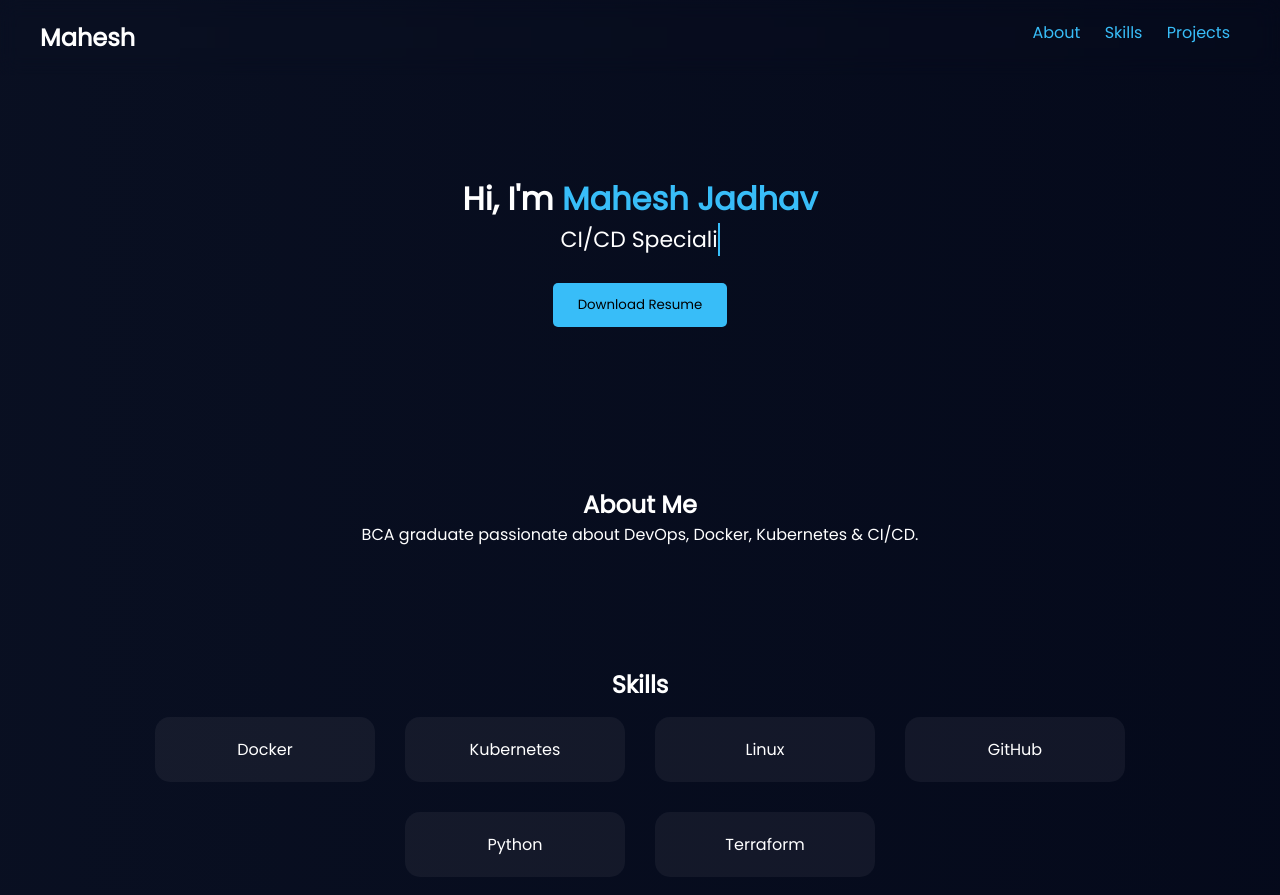
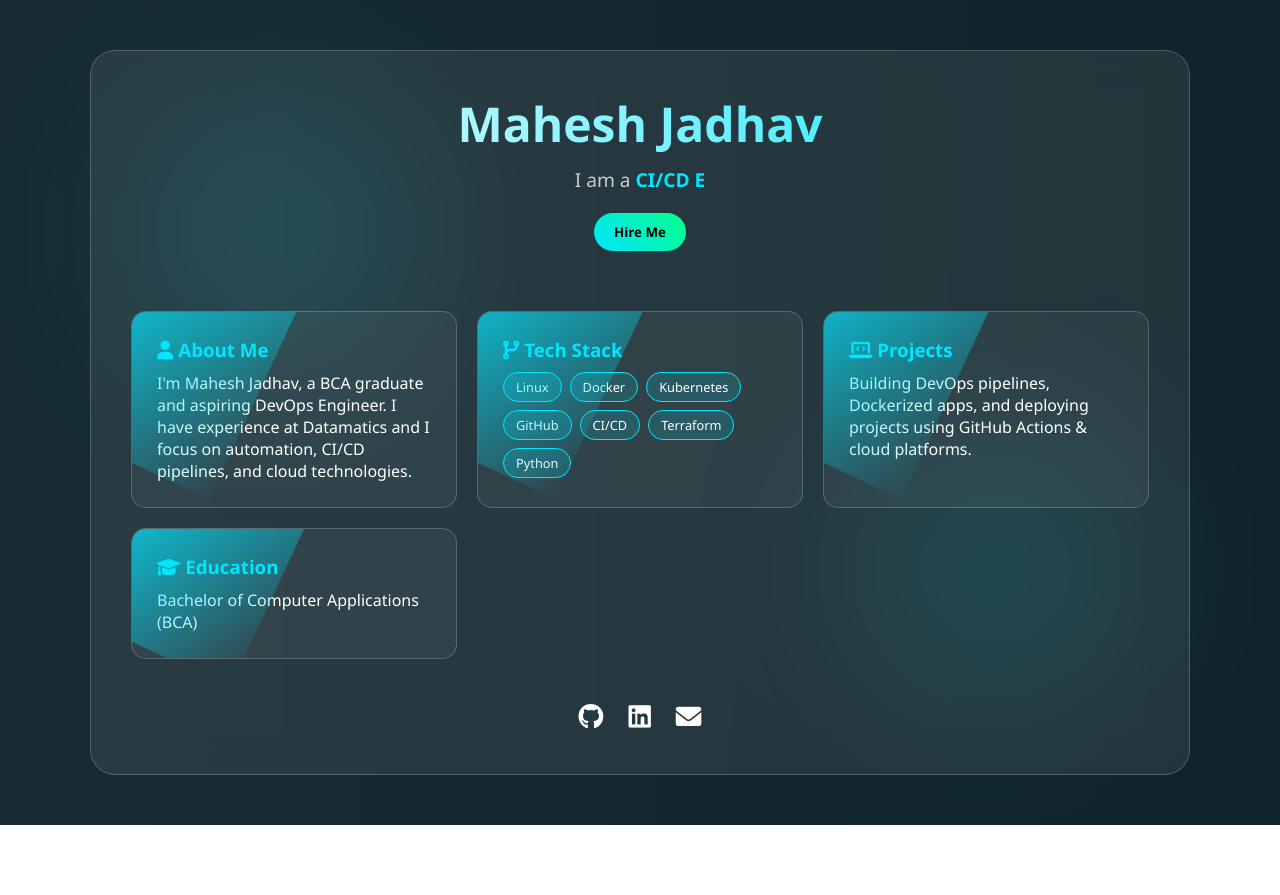
Before and after one commit to Mahesh5752/github-actinos, a plain HTML site: page index.html in a window 1280 px wide. Shown: the top 895 px of the page. After the commit the page ends 825 px from the top, so only its background shows below. Drawn offline with Linux system fonts and the light colour scheme.

```diff
--- a/index.html
+++ b/index.html
@@ -5,208 +5,281 @@
 <meta name="viewport" content="width=device-width, initial-scale=1.0">
 <title>Mahesh Jadhav | DevOps Engineer</title>
 
-<link href="https://fonts.googleapis.com/css2?family=Poppins&display=swap" rel="stylesheet">
+<link rel="stylesheet" href="https://cdnjs.cloudflare.com/ajax/libs/font-awesome/6.0.0/css/all.min.css">
 
 <style>
+:root {
+    --glass: rgba(255,255,255,0.08);
+    --border: rgba(255,255,255,0.2);
+    --accent: #00e6ff;
+}
+
 * {
-    margin: 0;
-    padding: 0;
-    box-sizing: border-box;
-    font-family: 'Poppins', sans-serif;
+    margin:0;
+    padding:0;
+    box-sizing:border-box;
+    font-family:'Segoe UI', sans-serif;
 }
 
 body {
-    background: linear-gradient(270deg, #020617, #0f172a, #020617);
+    background: linear-gradient(270deg,#0f2027,#203a43,#2c5364);
     background-size: 600% 600%;
-    animation: bgMove 10s infinite;
-    color: white;
+    animation: bgMove 15s ease infinite;
+    color:white;
+    overflow-x:hidden;
 }
 
+/* Animated background */
 @keyframes bgMove {
-    0% {background-position: 0%}
-    50% {background-position: 100%}
-    100% {background-position: 0%}
+    0%{background-position:0%}
+    50%{background-position:100%}
+    100%{background-position:0%}
 }
 
-header {
-    display: flex;
-    justify-content: space-between;
-    padding: 20px 40px;
-    backdrop-filter: blur(10px);
+/* floating blur circles */
+body::before, body::after {
+    content:"";
+    position:absolute;
+    width:300px;
+    height:300px;
+    background:rgba(0,255,255,0.1);
+    border-radius:50%;
+    filter:blur(80px);
+    z-index:-1;
+}
+body::before { top:10%; left:10%; }
+body::after { bottom:10%; right:10%; }
+
+/* container */
+.container {
+    max-width:1100px;
+    margin:50px auto;
+    padding:40px;
+    background:var(--glass);
+    backdrop-filter:blur(20px);
+    border:1px solid var(--border);
+    border-radius:25px;
 }
 
-nav a {
-    margin: 10px;
-    color: #38bdf8;
-    text-decoration: none;
+/* header */
+header {
+    text-align:center;
+    margin-bottom:60px;
 }
 
-.hero {
-    text-align: center;
-    padding: 100px 20px;
+.profile-title {
+    font-size:3rem;
+    background:linear-gradient(to right,#fff,var(--accent));
+    -webkit-background-clip:text;
+    -webkit-text-fill-color:transparent;
 }
 
-.hero h1 span {
-    color: #38bdf8;
+.tagline {
+    margin-top:10px;
+    font-size:1.2rem;
+    color:#ccc;
 }
 
+/* typing */
 .typing {
-    font-size: 22px;
-    border-right: 2px solid #38bdf8;
-    display: inline-block;
-    white-space: nowrap;
-    overflow: hidden;
+    color:var(--accent);
+    font-weight:bold;
 }
 
-button {
-    margin-top: 20px;
-    padding: 12px 25px;
-    background: #38bdf8;
-    border: none;
-    border-radius: 5px;
-    cursor: pointer;
+/* grid */
+.grid {
+    display:grid;
+    grid-template-columns:repeat(auto-fit,minmax(280px,1fr));
+    gap:20px;
 }
 
-section {
-    padding: 60px 20px;
-    text-align: center;
+/* cards */
+.card {
+    background:rgba(255,255,255,0.05);
+    padding:25px;
+    border-radius:15px;
+    border:1px solid var(--border);
+    transition:0.4s;
+    position:relative;
+    overflow:hidden;
 }
 
-.skills, .projects {
-    display: flex;
-    justify-content: center;
-    flex-wrap: wrap;
+.card::before {
+    content:"";
+    position:absolute;
+    width:150%;
+    height:150%;
+    background:linear-gradient(120deg,transparent,var(--accent),transparent);
+    transform:rotate(25deg);
+    top:-100%;
+    left:-100%;
+    transition:0.5s;
 }
 
-.card {
-    background: rgba(255,255,255,0.05);
-    margin: 15px;
-    padding: 20px;
-    border-radius: 15px;
-    width: 220px;
-    transition: 0.3s;
+.card:hover::before {
+    top:100%;
+    left:100%;
 }
 
 .card:hover {
-    transform: translateY(-10px) scale(1.05);
-    box-shadow: 0 0 20px #38bdf8;
+    transform:translateY(-12px) scale(1.02);
+    border-color:var(--accent);
+    box-shadow:0 0 25px rgba(0,230,255,0.4);
 }
 
-.hidden {
-    opacity: 0;
-    transform: translateY(50px);
-    transition: 0.6s;
+.card h3 {
+    color:var(--accent);
+    margin-bottom:10px;
 }
 
-.show {
-    opacity: 1;
-    transform: translateY(0);
+/* tags */
+.tags {
+    display:flex;
+    flex-wrap:wrap;
+    gap:8px;
 }
 
-footer {
-    padding: 20px;
-    text-align: center;
+.tag {
+    padding:5px 12px;
+    border-radius:20px;
+    background:rgba(0,230,255,0.15);
+    border:1px solid var(--accent);
+    font-size:0.8rem;
+    transition:0.3s;
+}
+
+.tag:hover {
+    background:var(--accent);
+    color:black;
+    transform:scale(1.1);
+}
+
+/* social */
+.social-links {
+    margin-top:40px;
+    display:flex;
+    justify-content:center;
+    gap:25px;
+}
+
+.social-icon {
+    font-size:1.6rem;
+    color:white;
+    transition:0.3s;
+}
+
+.social-icon:hover {
+    color:var(--accent);
+    transform:translateY(-5px) scale(1.3);
+}
+
+/* button */
+.btn {
+    margin-top:20px;
+    padding:10px 20px;
+    border:none;
+    border-radius:25px;
+    background:linear-gradient(45deg,#00e6ff,#00ff88);
+    cursor:pointer;
+    font-weight:bold;
+    transition:0.3s;
+}
+
+.btn:hover {
+    transform:scale(1.1);
+    box-shadow:0 0 20px var(--accent);
+}
+
+/* responsive */
+@media(max-width:768px){
+    .profile-title{font-size:2rem;}
+    .container{margin:20px;}
 }
 </style>
 </head>
 
 <body>
 
+<div class="container">
+
 <header>
-    <h2>Mahesh</h2>
-    <nav>
-        <a href="#about">About</a>
-        <a href="#skills">Skills</a>
-        <a href="#projects">Projects</a>
-    </nav>
+    <h1 class="profile-title">Mahesh Jadhav</h1>
+    <p class="tagline">
+        I am a <span class="typing"></span>
+    </p>
+    <button class="btn">Hire Me</button>
 </header>
 
-<div class="hero">
-    <h1>Hi, I'm <span>Mahesh Jadhav</span></h1>
-    <div class="typing" id="typing"></div>
-    <br>
-    <button onclick="downloadResume()">Download Resume</button>
+<div class="grid">
+
+<div class="card">
+    <h3><i class="fas fa-user"></i> About Me</h3>
+    <p>
+        I'm Mahesh Jadhav, a BCA graduate and aspiring DevOps Engineer.
+        I have experience at Datamatics and I focus on automation,
+        CI/CD pipelines, and cloud technologies.
+    </p>
 </div>
 
-<section id="about" class="hidden">
-    <h1>About Me</h1>
-    <p>BCA graduate passionate about DevOps, Docker, Kubernetes & CI/CD.</p>
-</section>
+<div class="card">
+    <h3><i class="fas fa-code-branch"></i> Tech Stack</h3>
+    <div class="tags">
+        <span class="tag">Linux</span>
+        <span class="tag">Docker</span>
+        <span class="tag">Kubernetes</span>
+        <span class="tag">GitHub</span>
+        <span class="tag">CI/CD</span>
+        <span class="tag">Terraform</span>
+        <span class="tag">Python</span>
+    </div>
+</div>
 
-<section id="skills" class="hidden">
-    <h1>Skills</h1>
-    <div class="skills">
-        <div class="card">Docker</div>
-        <div class="card">Kubernetes</div>
-        <div class="card">Linux</div>
-        <div class="card">GitHub</div>
-        <div class="card">Python</div>
-        <div class="card">Terraform</div>
-    </div>
-</section>
+<div class="card">
+    <h3><i class="fas fa-laptop-code"></i> Projects</h3>
+    <p>
+        Building DevOps pipelines, Dockerized apps, and deploying
+        projects using GitHub Actions & cloud platforms.
+    </p>
+</div>
 
-<section id="projects" class="hidden">
-    <h1>Projects</h1>
-    <div class="projects">
-        <div class="card">
-            <h3>AI Bank App</h3>
-            <p>Docker + CI/CD implementation</p>
-        </div>
-        <div class="card">
-            <h3>CI/CD Pipeline</h3>
-            <p>Automation using GitHub Actions</p>
-        </div>
-    </div>
-</section>
+<div class="card">
+    <h3><i class="fas fa-graduation-cap"></i> Education</h3>
+    <p>Bachelor of Computer Applications (BCA)</p>
+</div>
 
-<footer>
-    <p>© 2026 Mahesh Jadhav</p>
-</footer>
+</div>
+
+<div class="social-links">
+    <a href="https://github.com" class="social-icon"><i class="fab fa-github"></i></a>
+    <a href="#" class="social-icon"><i class="fab fa-linkedin"></i></a>
+    <a href="mailto:maheshrav015@gmail.com" class="social-icon"><i class="fas fa-envelope"></i></a>
+</div>
+
+</div>
 
 <script>
-// Typing Animation
-const text = ["DevOps Engineer", "Docker Expert", "CI/CD Specialist"];
-let i = 0, j = 0;
-let current = "";
-let isDeleting = false;
+// typing animation
+const roles = ["DevOps Engineer","CI/CD Enthusiast","Cloud Learner"];
+let i=0, j=0, current="", isDeleting=false;
 
-function type() {
-    if (i < text.length) {
-        if (!isDeleting && j <= text[i].length) {
-            current = text[i].substring(0, j++);
-        } else if (isDeleting && j >= 0) {
-            current = text[i].substring(0, j--);
-        }
+function type(){
+    current = roles[i];
+    document.querySelector(".typing").textContent =
+        current.substring(0,j);
 
-        document.getElementById("typing").innerHTML = current;
-
-        if (j == text[i].length) isDeleting = true;
-        if (j == 0) {
-            isDeleting = false;
-            i++;
-            if (i == text.length) i = 0;
-        }
+    if(!isDeleting && j<current.length){
+        j++;
+        setTimeout(type,100);
+    } else if(isDeleting && j>0){
+        j--;
+        setTimeout(type,50);
+    } else {
+        isDeleting = !isDeleting;
+        if(!isDeleting) i=(i+1)%roles.length;
+        setTimeout(type,1000);
     }
-    setTimeout(type, isDeleting ? 50 : 100);
 }
 type();
-
-// Scroll Animation
-const elements = document.querySelectorAll('.hidden');
-
-window.addEventListener('scroll', () => {
-    elements.forEach(el => {
-        const top = el.getBoundingClientRect().top;
-        if (top < window.innerHeight - 100) {
-            el.classList.add('show');
-        }
-    });
-});
-
-// Resume Button
-function downloadResume() {
-    alert("Add your resume link!");
-}
 </script>
 
 </body>
```
Also changed, not shown: 1 other file.
